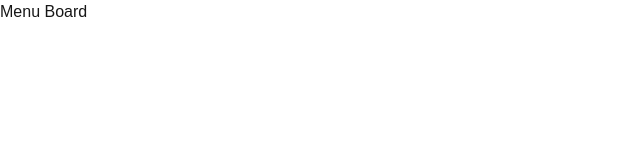
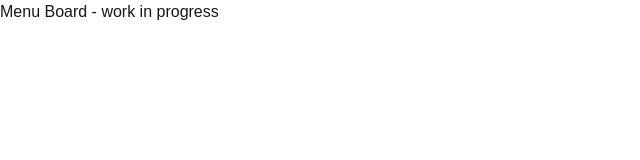
Before and after one commit to CSCE-331-Spring-2026-900-908/project3-team20, a Next.js app: page /menu-board in a window 1280 px wide. Shown: the top 160 px of the page, without its empty margins (0-640 px from the left). Built offline with nearby package versions, Linux system fonts and the light colour scheme.

Commit message:
create remote branch

```diff
--- a/app/manager/page.tsx
+++ b/app/manager/page.tsx
@@ -1,3 +1,3 @@
 export default function ManagerPage() {
-    return <h1>Manager</h1>;
+    return <h1>Manager - work in progress</h1>;
 }
--- a/app/menu-board/page.tsx
+++ b/app/menu-board/page.tsx
@@ -1,3 +1,3 @@
   export default function MenuBoardPage() {
-    return <h1>Menu Board</h1>;
+    return <h1>Menu Board - work in progress</h1>;
 }
```
